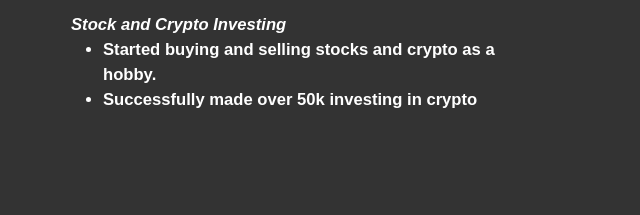
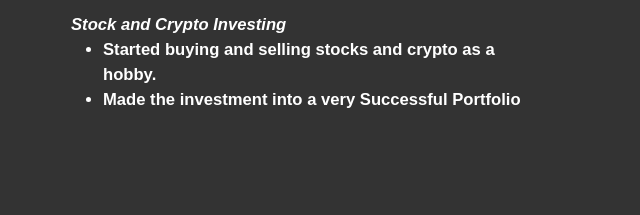
Before and after one commit to sanadtm/Sanad-Thapa--Home-PAge, a plain HTML site: page index.html in a window 1280 px wide. Shown: the part 1346-1561 px from the top of the page, 601-1241 px from the left. Drawn offline with nearby package versions, Linux system fonts and the light colour scheme.

```diff
--- a/index.html
+++ b/index.html
@@ -93,7 +93,7 @@
 						<text id="ulh">Stock and Crypto Investing</text>
 						<ul>
 							<li>Started buying and selling stocks and crypto as a hobby.</li>
-							<li>Successfully made over 50k investing in crypto</li>
+							<li>Made the investment into a very Successful Portfolio</li>
 						</ul>
 					</div></div
 				>
```
